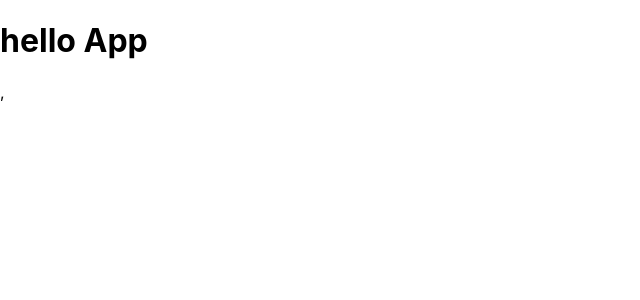
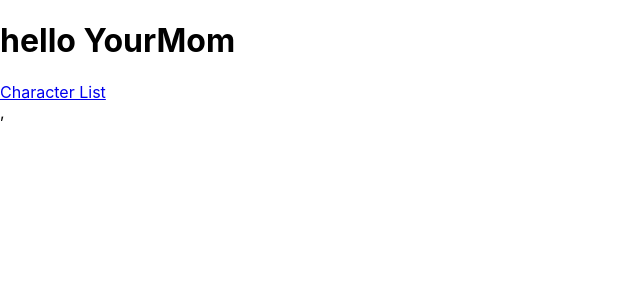
Before and after one commit to kylei-weisse/gw2-building-character, a React (Create React App) app: page / in a window 1280 px wide. Shown: the top 300 px of the page, without its empty margins (0-640 px from the left). Built offline with nearby package versions, Linux system fonts and the light colour scheme.

Commit message:
setup routing to go to characters/Joxxa for ease of use

```diff
--- a/src/App.js
+++ b/src/App.js
@@ -1,34 +1,14 @@
 import { Outlet } from "react-router-dom"
+import { Link } from "react-router-dom"
+
 
 export default function App() {
     return (
     <div>
-       <h1>hello App</h1>
+       <h1>hello YourMom</h1>
+       <Link to="/characterlist">Character List</Link>
+
        <Outlet />
     </div>
     )
 }
-
-
-// import React from "react";
-
-
-
-// import {
-//     BrowserRouter,
-//     Routes,
-//     Route,
-// } from "react-router-dom";
-
-// class App extends React.Component{
-//  render() {
-//      return(
-//      <>
-
-//      </>
-//      )
-//  }
-// }
-
-
-// export default App;
--- a/src/CharacterList.js
+++ b/src/CharacterList.js
@@ -1,5 +1,6 @@
 import './App.css';
 import React from 'react'; //do I need to use this everywhere?
+import { Link } from "react-router-dom"
 
 //component lifecycle, relevant here:
 //first constructor
@@ -55,7 +56,7 @@ class CharacterList extends React.Component {
           //a map that iterates over the list of names.
           names.map((name) => (
             <ol key = {name} >
-              { name }
+              <Link to={"/characters/"+ name }>{name}</Link>
             </ol>
           ))
 
--- a/src/index.js
+++ b/src/index.js
@@ -21,7 +21,7 @@ ReactDOM.render(
       <Routes>
         <Route path="/" element={<App />}>
           <Route path="characterlist" element={<CharacterList />} />
-          <Route path="character" element={<Character />} />
+          <Route path="characters/:characterID" element={<Character />} />
         </Route>
       </Routes>
     </BrowserRouter>,
```
